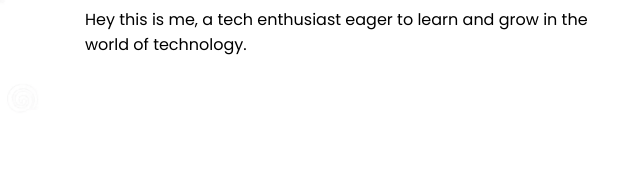
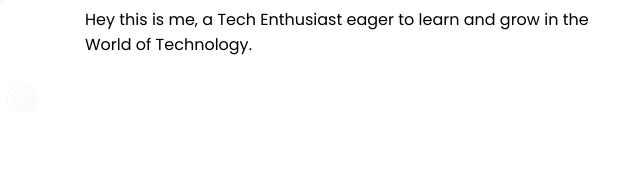
Before and after one commit to arshiya-mehta/-PRP-Portfolio---Arshiya, a plain HTML site: page index.html in a window 1280 px wide. Shown: the part 510-687 px from the top of the page, 640-1280 px from the left. Drawn offline with nearby package versions, Linux system fonts and the light colour scheme.

Commit message:
Update index.html

```diff
--- a/index.html
+++ b/index.html
@@ -43,7 +43,7 @@
                 <div class="content">
                     <h1 data-aos="fade-left" data-aos-duration="1000" data-aos-delay="800">Hey I'm <span>Arshiya Mehta</span></h1>
                     <div class="typewriter" data-aos="fade-right" data-aos-duration="1000" data-aos-delay="900">I'm a <span></span></div>
-                    <p data-aos="flip-up" data-aos-duration="1000" data-aos-delay="1000">Hey this is me, a tech enthusiast eager to learn and grow in the world of technology. </p>
+                    <p data-aos="flip-up" data-aos-duration="1000" data-aos-delay="1000">Hey this is me, a Tech Enthusiast eager to learn and grow in the World of Technology. </p>
                     <div class="social-links" data-aos="flip-down" data-aos-duration="1000" data-aos-delay="1200">
 
                     </div>
```
